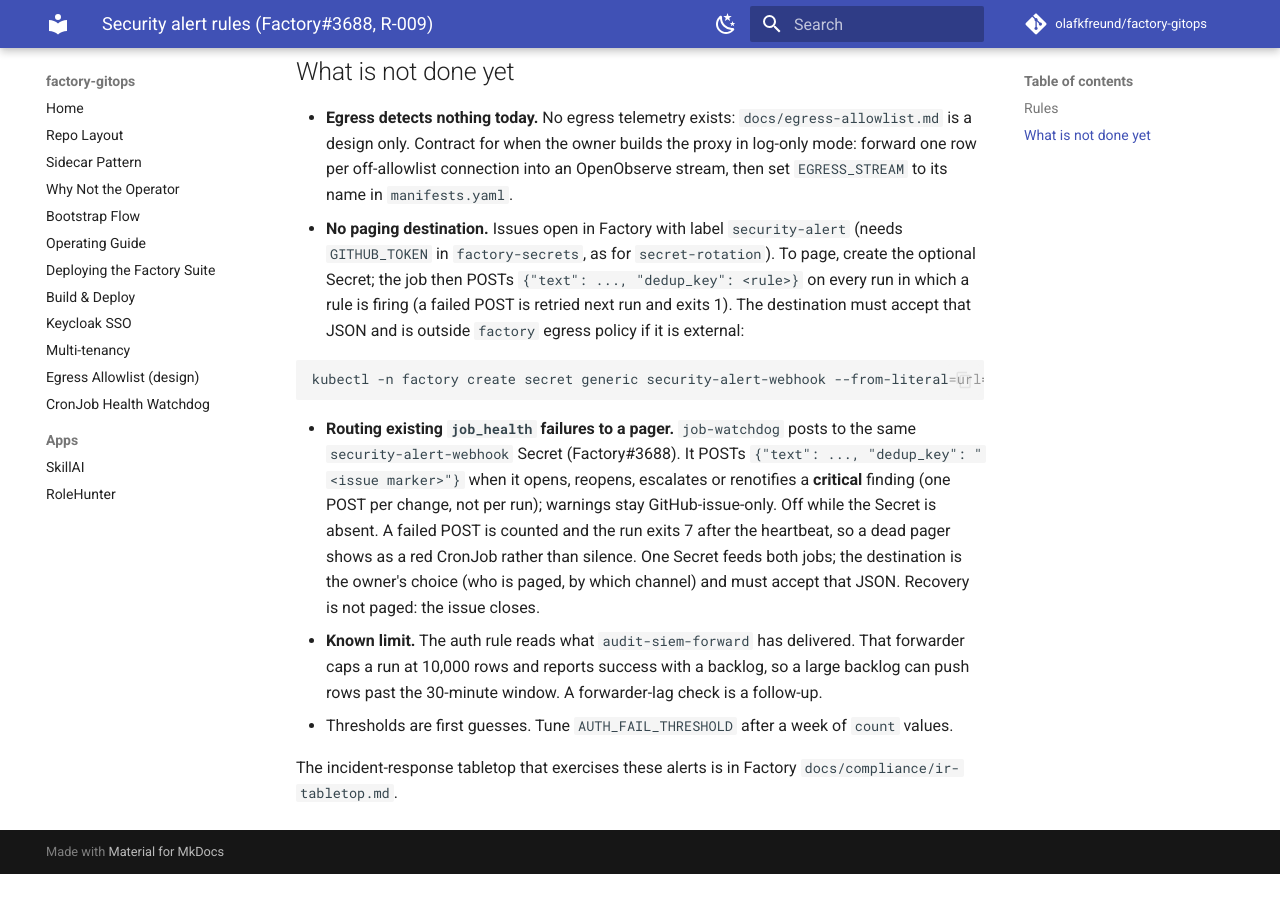
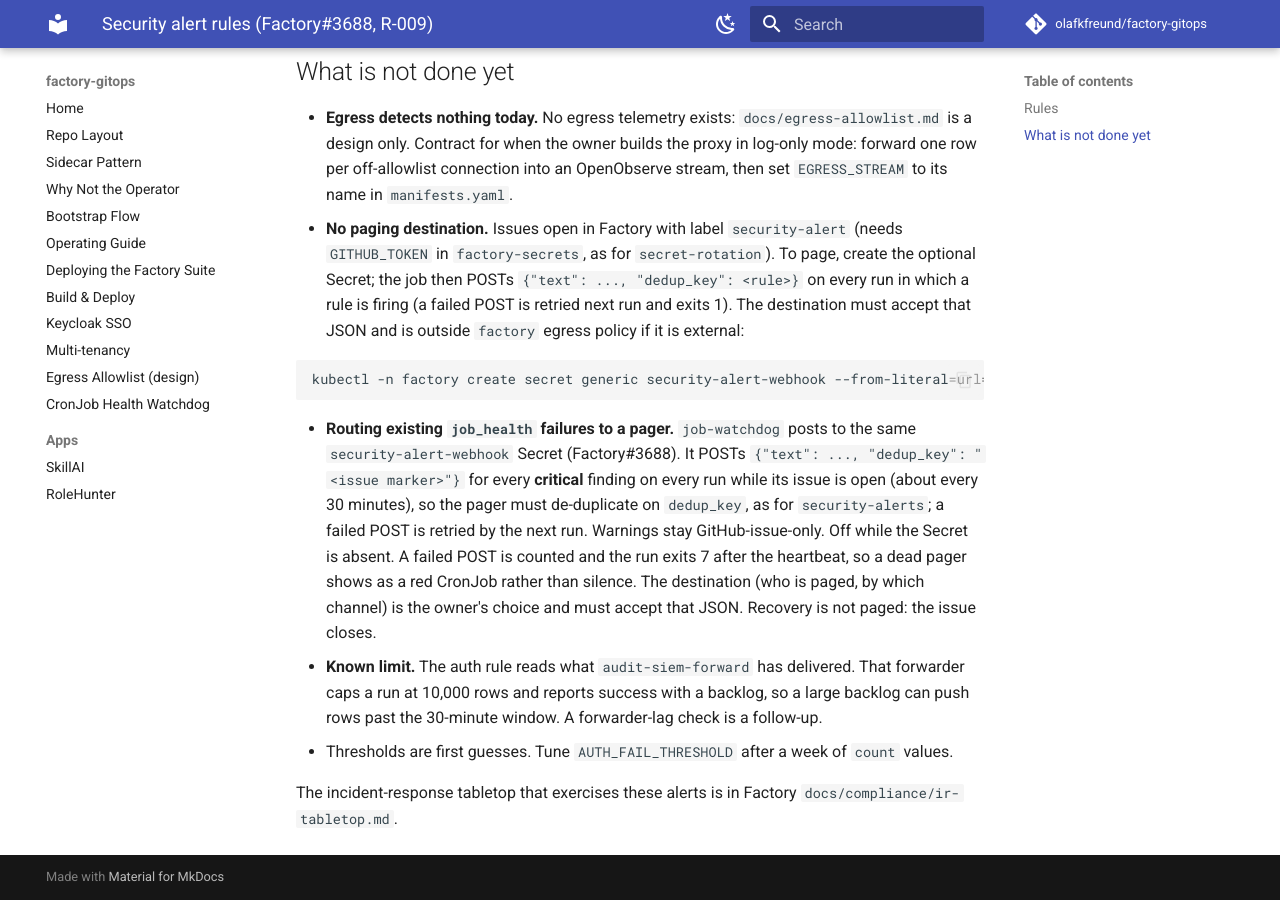
Before and after one commit to olafkfreund/factory-gitops, an MkDocs documentation site: the page built from docs/security-alerts.md, in a window 1280 px wide and 900 px high, scrolled down 869 px. Built offline with MkDocs 1.6.1 and Material for MkDocs 9.7.7, drawn with Linux system fonts in a browser that asks for light colours; comment, search, counter and statistics services are not loaded; before the commit the page ends 1743 px from its top, so only the background shows below that.

Commit message:
fix(job-watchdog): page critical findings every run while open so a failed POST is retried (Factory#3688)
Co-Authored-By: Claude Opus 5.5 <noreply@anthropic.com>
Claude-Session: https://claude.ai/code/session_01WtDyDqabJ8SR4gD3ubwYx1

```diff
--- a/docs/security-alerts.md
+++ b/docs/security-alerts.md
@@ -40,11 +40,12 @@ WHERE kind = 'security_alert' ORDER BY _timestamp DESC
 
 - **Routing existing `job_health` failures to a pager.** `job-watchdog` posts to the same
   `security-alert-webhook` Secret (Factory#3688). It POSTs `{"text": ..., "dedup_key": "<issue
-  marker>"}` when it opens, reopens, escalates or renotifies a **critical** finding (one POST per
-  change, not per run); warnings stay GitHub-issue-only. Off while the Secret is absent. A failed
-  POST is counted and the run exits 7 after the heartbeat, so a dead pager shows as a red
-  CronJob rather than silence. One Secret feeds both jobs; the destination is the owner's choice
-  (who is paged, by which channel) and must accept that JSON. Recovery is not paged: the issue closes.
+  marker>"}` for every **critical** finding on every run while its issue is open (about every 30
+  minutes), so the pager must de-duplicate on `dedup_key`, as for `security-alerts`; a failed POST
+  is retried by the next run. Warnings stay GitHub-issue-only. Off while the Secret is absent. A
+  failed POST is counted and the run exits 7 after the heartbeat, so a dead pager shows as a red
+  CronJob rather than silence. The destination (who is paged, by which channel) is the owner's
+  choice and must accept that JSON. Recovery is not paged: the issue closes.
 - **Known limit.** The auth rule reads what `audit-siem-forward` has delivered. That forwarder caps
   a run at 10,000 rows and reports success with a backlog, so a large backlog can push rows past the
   30-minute window. A forwarder-lag check is a follow-up.
```
Also changed, not shown: docs/job-health-watchdog.md (+1 -1 lines), 1 other file.
